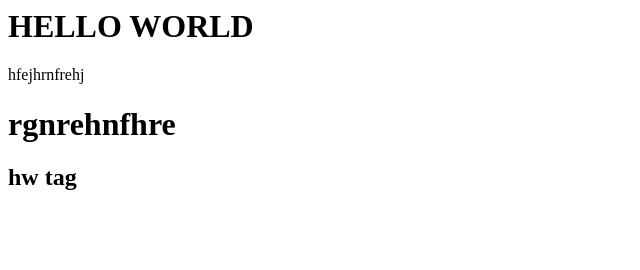
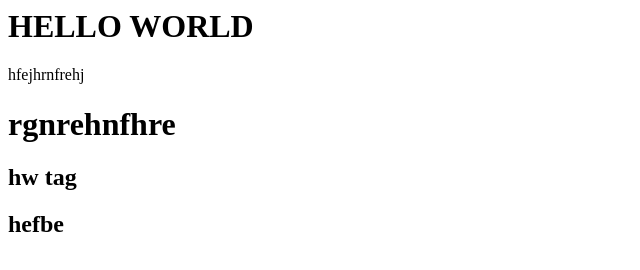
Before and after one commit to blockchainadvisors/Testing123, a plain HTML site: page index.html in a window 1280 px wide. Shown: the full height of the page, 0-640 px from the left. Drawn offline with Linux system fonts and the light colour scheme.

Commit message:
Update index.html

```diff
--- a/index.html
+++ b/index.html
@@ -2,3 +2,4 @@
 <p>hfejhrnfrehj</p>
 <h1>rgnrehnfhre</h1>
 <h2>hw tag</h2>
+<h2>hefbe</h2>
```
